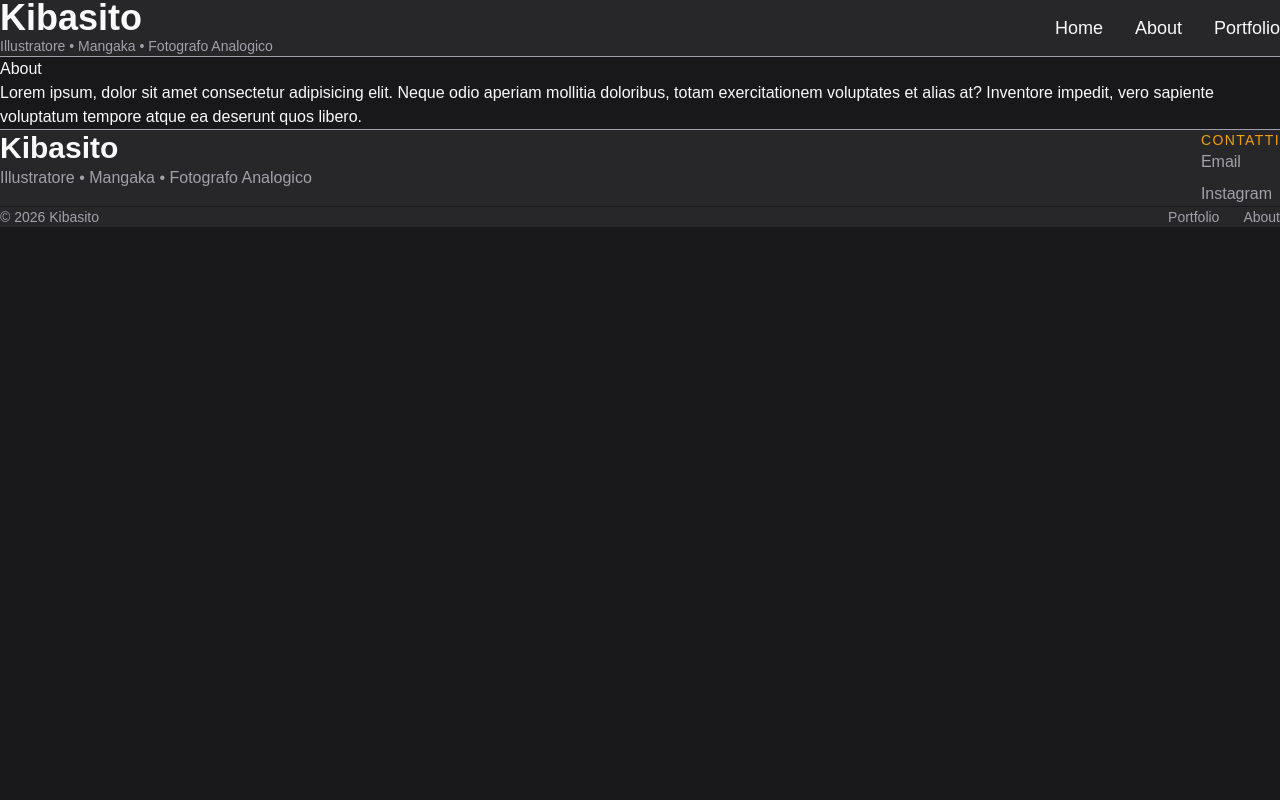
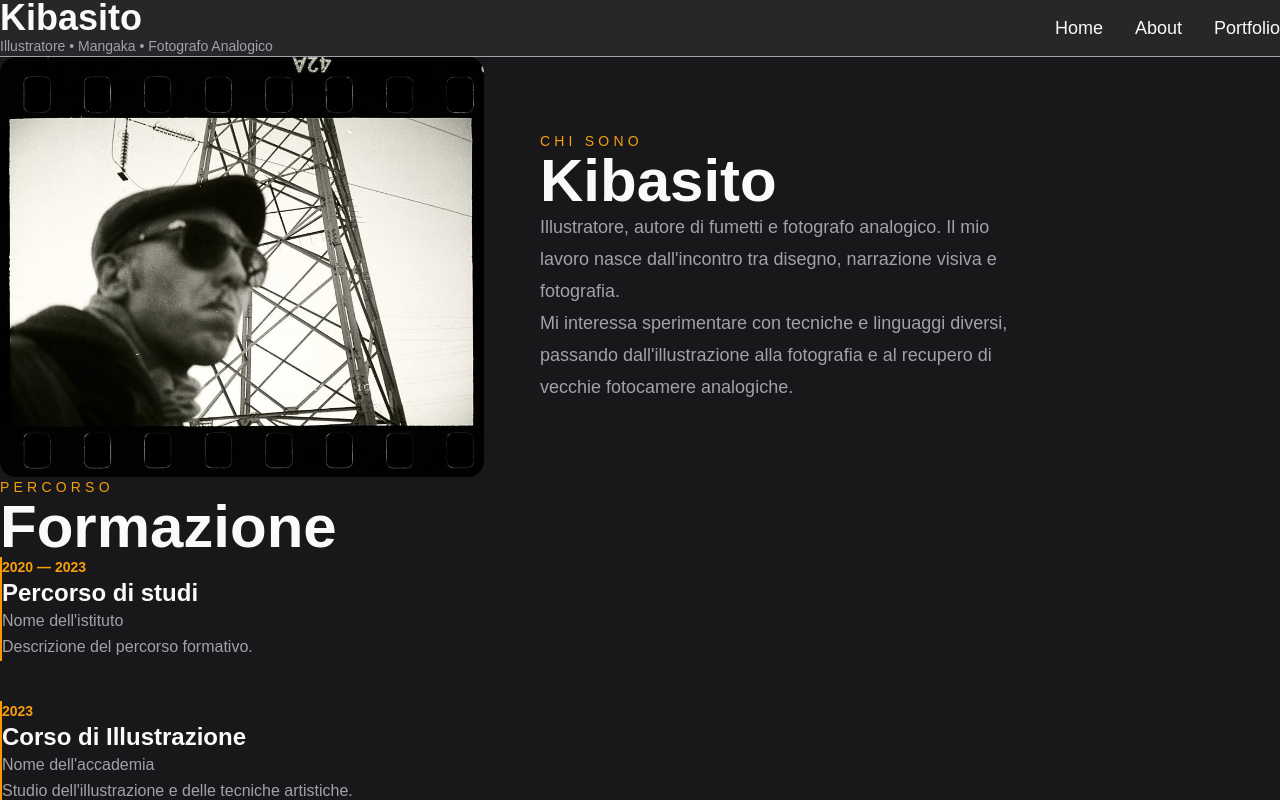
Before and after one commit to bazhenov404/kibasito, a React (Vite) app: page /about in a window 1280 px wide. Shown: the top 800 px of the page. Built offline with nearby package versions, Linux system fonts and the light colour scheme.

Commit message:
"add timeline card and info in about + foto"

```diff
--- a/src/components/HeroSection.tsx
+++ b/src/components/HeroSection.tsx
@@ -1,13 +1,10 @@
 import { Link } from "react-router-dom";
-
-import kiba from "../assets/images/kiba.jpg";
 
 export default function HeroSection() {
   return (
-    <section className="max-w-7xl mx-auto px-6 md:px-10 lg:px-12 py-16 md:py-20">
-      <div className="grid grid-cols-1 lg:grid-cols-2 gap-10 lg:gap-16 items-center">
+    <section className="max-w-7xl mx-auto px-6 md:px-10 lg:px-12 py-20 md:py-28">
 
-        <div>
+      <div className="max-w-4xl mx-auto text-center">
 
         <p
           className="uppercase tracking-[0.3em] text-sm mb-4"
@@ -17,28 +14,28 @@ export default function HeroSection() {
         </p>
 
         <h1
-            className="font-display text-5xl md:text-6xl lg:text-7xl font-bold leading-none"
+          className="font-display text-6xl md:text-7xl lg:text-8xl font-bold leading-none"
           style={{ color: "var(--color-text)" }}
         >
           Kibasito
         </h1>
 
         <h2
-            className="text-2xl mt-4"
+          className="text-xl md:text-2xl mt-6"
           style={{ color: "var(--color-text-secondary)" }}
         >
           Illustratore • Mangaka • Fotografo Analogico
         </h2>
 
         <p
-            className="text-xl md:text-2xl mt-4"
+          className="text-lg md:text-xl mt-6 leading-8 max-w-2xl mx-auto"
           style={{ color: "var(--color-text-secondary)" }}
         >
           Racconto storie attraverso immagini, fumetti e fotografia analogica.
           Ogni progetto nasce dall'incontro tra tecnica, immaginazione e ricerca.
         </p>
 
-          <div className="flex flex-col sm:flex-row gap-4 mt-10">
+        <div className="flex flex-col sm:flex-row justify-center gap-4 mt-10">
 
           <Link
             to="/portfolio"
@@ -58,18 +55,6 @@ export default function HeroSection() {
 
       </div>
 
-        <div>
-
-          <img
-            alt="Opera principale"
-            src={kiba}
-            className="w-full h-[420px] md:h-[520px] lg:h-[650px] object-cover rounded-2xl"
-          />
-
-        </div>
-
-      </div>
-
     </section>
   );
 }
--- /dev/null
+++ b/src/components/TimelineCard.tsx
@@ -0,0 +1,40 @@
+import type { TimelineItem } from "../types/TimelineItems";
+
+type TimelineCardProps = {
+  item: TimelineItem;
+};
+
+export default function TimelineCard({ item }: TimelineCardProps) {
+  return (
+    <article className="border-l-2 border-amber-500 pl-6 py-2">
+
+      <p
+        className="text-sm font-semibold"
+        style={{ color: "var(--color-accent)" }}
+      >
+        {item.year}
+      </p>
+
+      <h3 className="font-display text-2xl font-semibold mt-2">
+        {item.title}
+      </h3>
+
+      <p
+        className="mt-1"
+        style={{ color: "var(--color-text-secondary)" }}
+      >
+        {item.place}
+      </p>
+
+      {item.description && (
+        <p
+          className="mt-3 leading-7"
+          style={{ color: "var(--color-text-secondary)" }}
+        >
+          {item.description}
+        </p>
+      )}
+
+    </article>
+  );
+}
--- a/src/pages/About.tsx
+++ b/src/pages/About.tsx
@@ -1,10 +1,71 @@
+import { education } from "../data/education";
+import TimelineCard from "../components/TimelineCard";
+import kiba from "../assets/images/kiba.jpg";
+
 export default function About() {
   return (
-    <div>
-      <h1>About</h1>
-      <p>Lorem ipsum, dolor sit amet consectetur adipisicing elit. Neque odio aperiam mollitia doloribus,
-         totam exercitationem voluptates et alias at? Inventore impedit,
-         vero sapiente voluptatum tempore atque ea deserunt quos libero.</p>
-    </div>
+   <section className="max-w-5xl mx-auto px-6 md:px-10 lg:px-12 py-16 md:py-20">
+    <div className="grid grid-cols-1 md:grid-cols-2 gap-10 md:gap-14 items-center mb-20">
+      <div>
+          <img
+            src={kiba}
+            alt="Kibasito"
+            className="w-full h-[420px] object-cover rounded-2xl"
+          />
+        </div>
+
+        <div>
+          <p
+            className="uppercase tracking-[0.3em] text-sm mb-4"
+            style={{ color: "var(--color-accent)" }}
+          >
+            Chi sono
+          </p>
+
+          <h1 className="font-display text-5xl md:text-6xl font-bold">
+            Kibasito
+          </h1>
+          <p
+            className="mt-6 text-lg leading-8"
+            style={{ color: "var(--color-text-secondary)" }}
+          >
+            Illustratore, autore di fumetti e fotografo analogico.
+            Il mio lavoro nasce dall'incontro tra disegno, narrazione
+            visiva e fotografia.
+          </p>
+
+          <p
+            className="mt-4 text-lg leading-8"
+            style={{ color: "var(--color-text-secondary)" }}
+          >
+            Mi interessa sperimentare con tecniche e linguaggi diversi,
+            passando dall'illustrazione alla fotografia e al recupero
+            di vecchie fotocamere analogiche.
+          </p>
+        </div>
+
+      </div>
+      <div className="mb-12">
+        <p
+          className="uppercase tracking-[0.3em] text-sm mb-4"
+          style={{ color: "var(--color-accent)" }}
+        >
+          Percorso
+        </p>
+
+        <h2 className="font-display text-5xl md:text-6xl font-bold">
+          Formazione
+        </h2>
+      </div>
+
+      <div className="flex flex-col gap-10">
+        {education.map((item) => (
+          <TimelineCard
+            key={item.id}
+            item={item}
+          />
+        ))}
+      </div>
+   </section>
   );
 }
```
Lines whose indentation alone changed are shown as unchanged.
